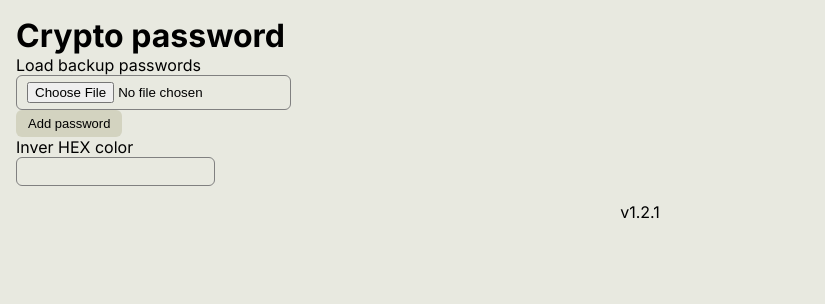
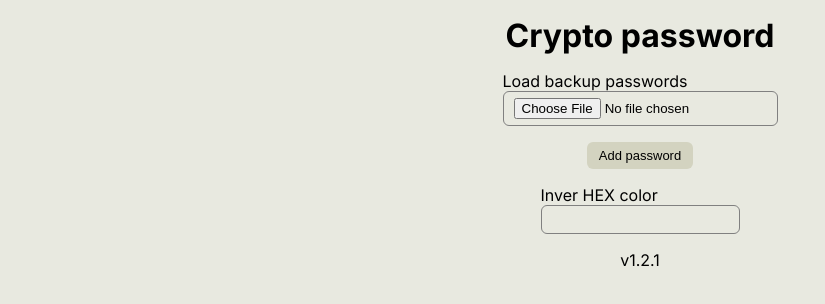
Before and after one commit to dagamdev/crypto-password, a Next.js app: page / in a window 1280 px wide. Shown: the top 304 px of the page, without its empty margins (0-825 px from the left). Built offline with nearby package versions, Linux system fonts and the light colour scheme; no server answers.

Commit message:
Update main styles

```diff
--- a/src/styles/globals.css
+++ b/src/styles/globals.css
@@ -53,7 +53,11 @@ input {
 }
 
 main {
+  gap: 16px;
   padding: 16px;
+  display: flex;
+  align-items: center;
+  flex-direction: column;
 }
 
 ul {
```
